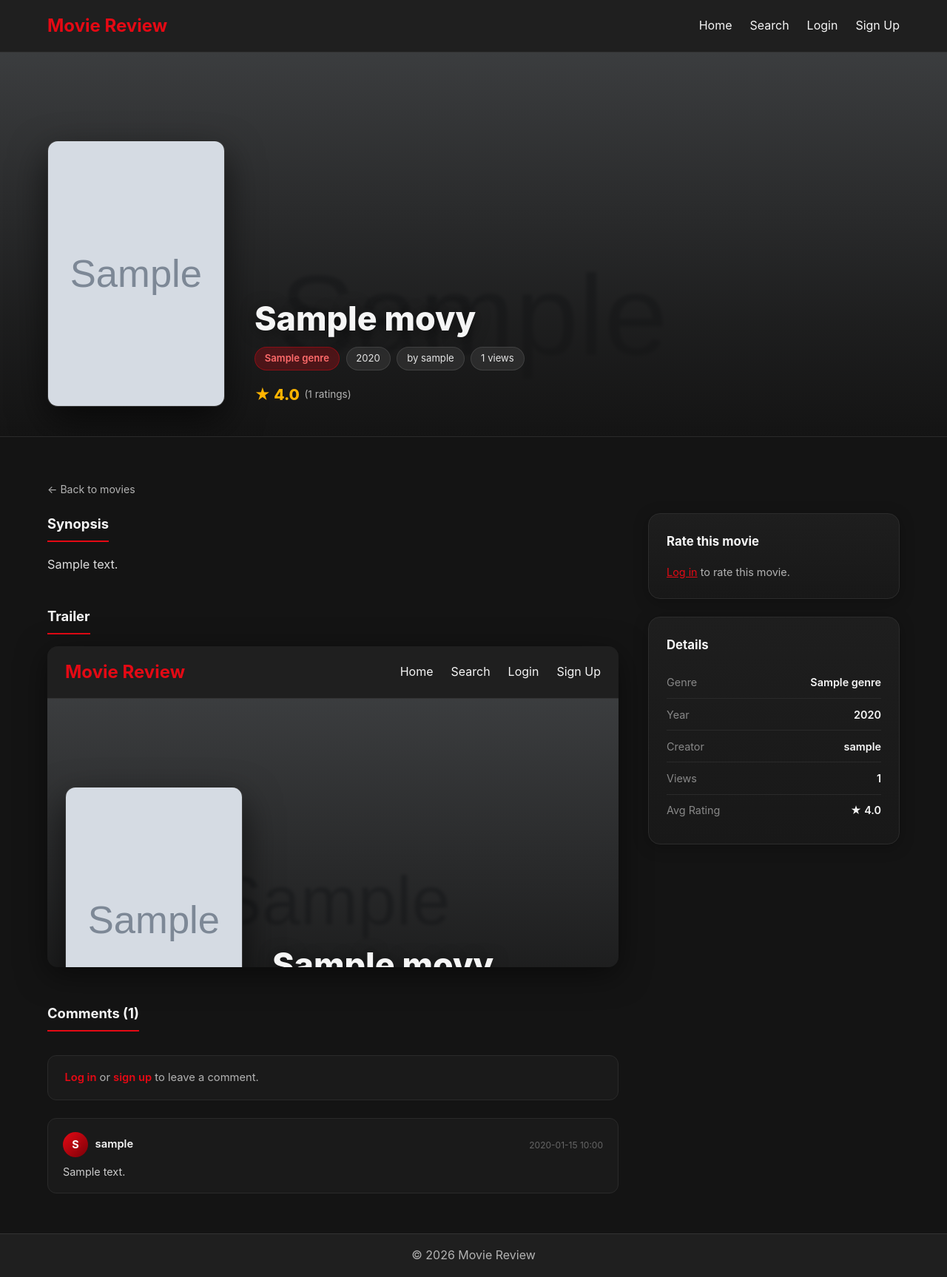
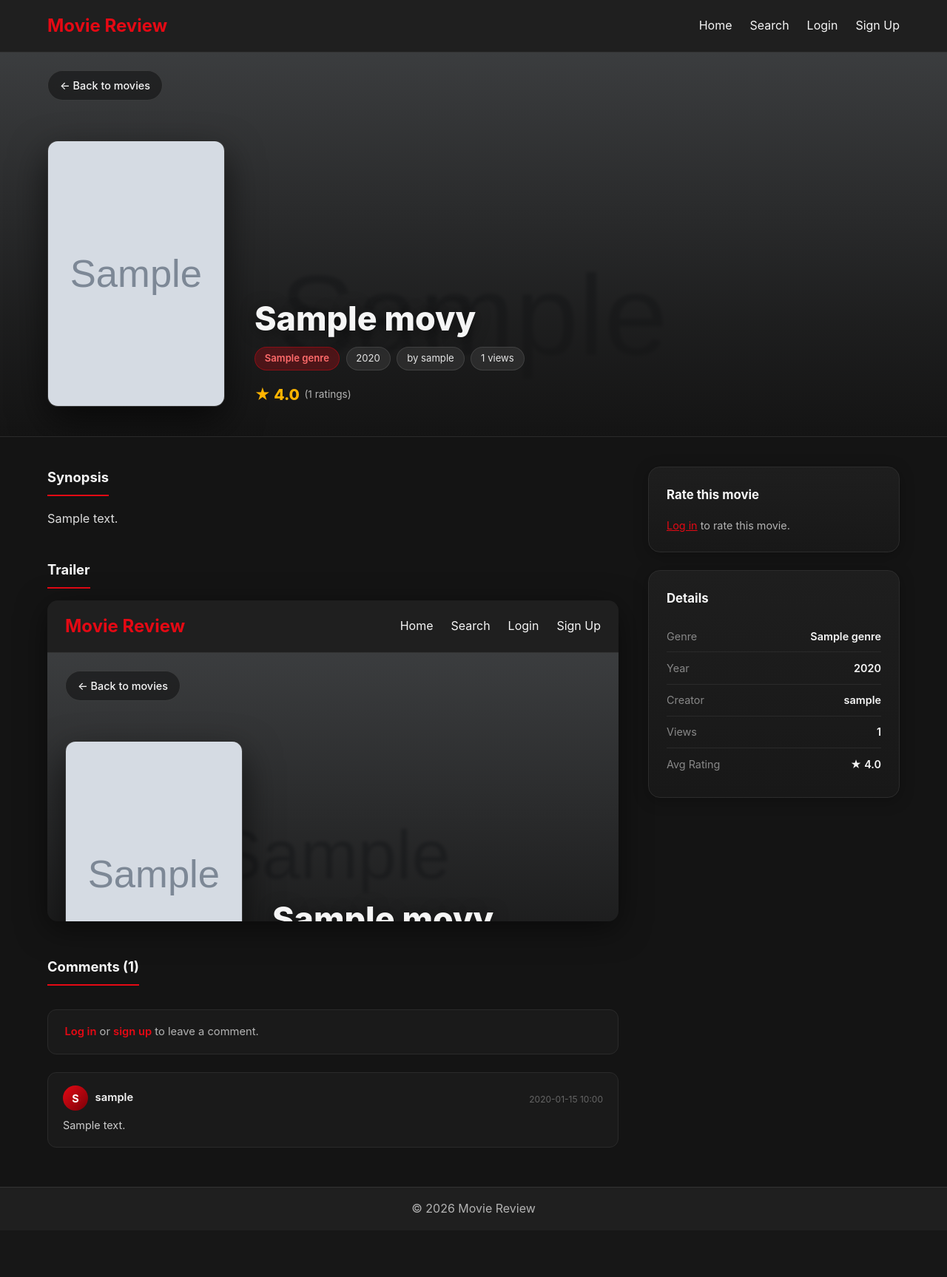
Before and after one commit to FnrDev/movie-review, a PHP site: page /movie.php?id=1 in a window 1280 px wide. Shown: the whole page at 74% size. After the commit the page ends 1640 px from the top, so only its background shows below. Run offline with PHP 8.4, Linux system fonts and the light colour scheme; tables that the repository leaves empty or names only in its code hold one stand-in row (values such as "Sample post"); grey boxes marked "Sample" are stand-in pictures.

Commit message:
move back button to float over hero

```diff
--- a/movie.php
+++ b/movie.php
@@ -347,6 +347,32 @@ if (!empty($movie['trailer_url'])) {
             font-size: 0.88rem; margin: 1.25rem 0; transition: color 0.2s;
         }
         .back-link:hover { color: #fff; }
+        /* Back link floating over the hero */
+        .hero-back {
+            position: absolute;
+            top: 1.5rem;
+            left: 0; right: 0;
+            z-index: 3;
+        }
+        .hero-back a {
+            display: inline-flex;
+            align-items: center;
+            gap: 0.4rem;
+            color: #f5f5f5;
+            text-decoration: none;
+            font-size: 0.9rem;
+            font-weight: 500;
+            background: rgba(0,0,0,0.4);
+            backdrop-filter: blur(8px);
+            border: 1px solid rgba(255,255,255,0.12);
+            padding: 0.5rem 1rem;
+            border-radius: 999px;
+            transition: background-color 0.2s, border-color 0.2s;
+        }
+        .hero-back a:hover {
+            background: rgba(0,0,0,0.6);
+            border-color: rgba(255,255,255,0.25);
+        }
     </style>
 </head>
 <body>
@@ -380,6 +406,12 @@ if (!empty($movie['trailer_url'])) {
             <div class="backdrop-fallback"></div>
         <?php endif; ?>
         <div class="backdrop-overlay"></div>
+
+        <div class="hero-back">
+            <div class="container">
+                <a href="index.php">&larr; Back to movies</a>
+            </div>
+        </div>
 
         <div class="backdrop-content">
             <div class="container">
@@ -415,8 +447,6 @@ if (!empty($movie['trailer_url'])) {
 
     <div class="detail-body">
         <div class="container">
-            <a href="index.php" class="back-link">&larr; Back to movies</a>
-
             <div class="content-grid">
                 <!-- Left: synopsis + trailer + comments -->
                 <div class="main-col">
```
